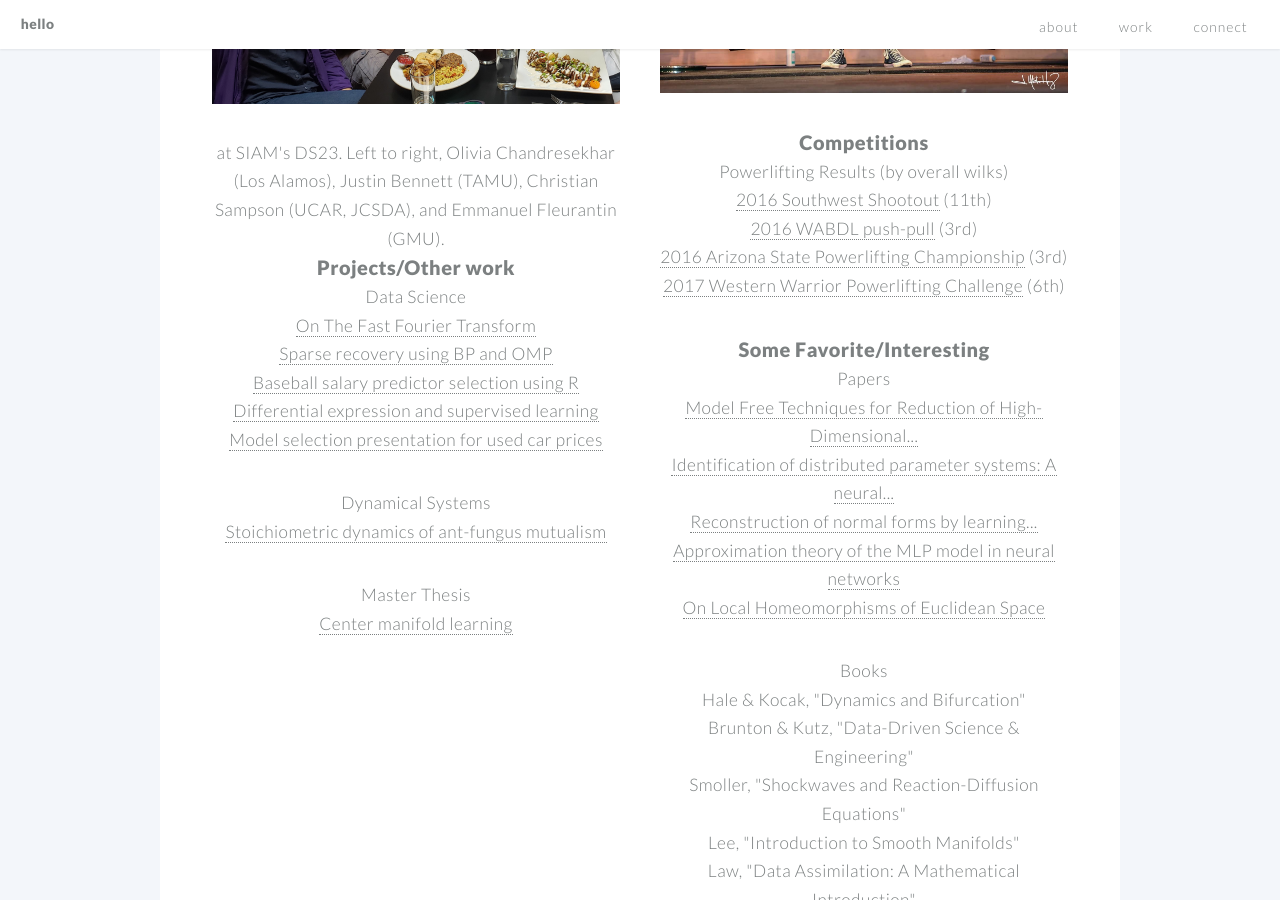
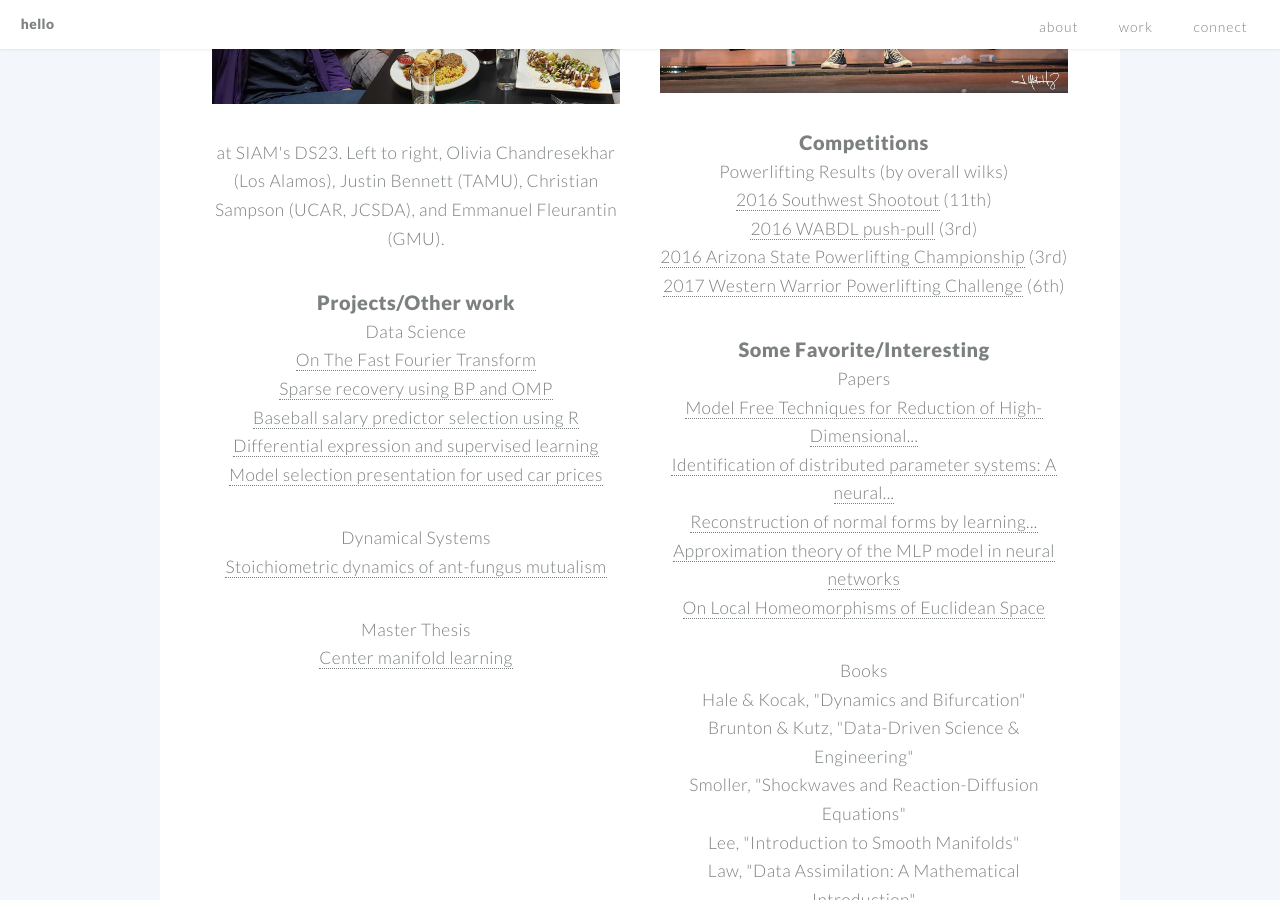
Before and after one commit to jben33/jben33.github.io, a Jekyll site: the page built from index.md, in a window 1280 px wide and 900 px high, scrolled down 2281 px. Built offline with Jekyll 4.4.1, drawn with Linux system fonts in a browser that asks for light colours.

```diff
--- a/_includes/example.html
+++ b/_includes/example.html
@@ -1,5 +1,6 @@
-at SIAM's DS23. Left to right, Olivia Chandresekhar (Los Alamos), Justin Bennett (TAMU), Christian Sampson (UCAR, JCSDA), and Emmanuel Fleurantin (GMU).
+<p>at SIAM's DS23. Left to right, Olivia Chandresekhar (Los Alamos), Justin Bennett (TAMU), Christian Sampson (UCAR, JCSDA), and Emmanuel Fleurantin (GMU).
 <br>
+</p>
 <h1>Projects/Other work</h1>
 
 
```
